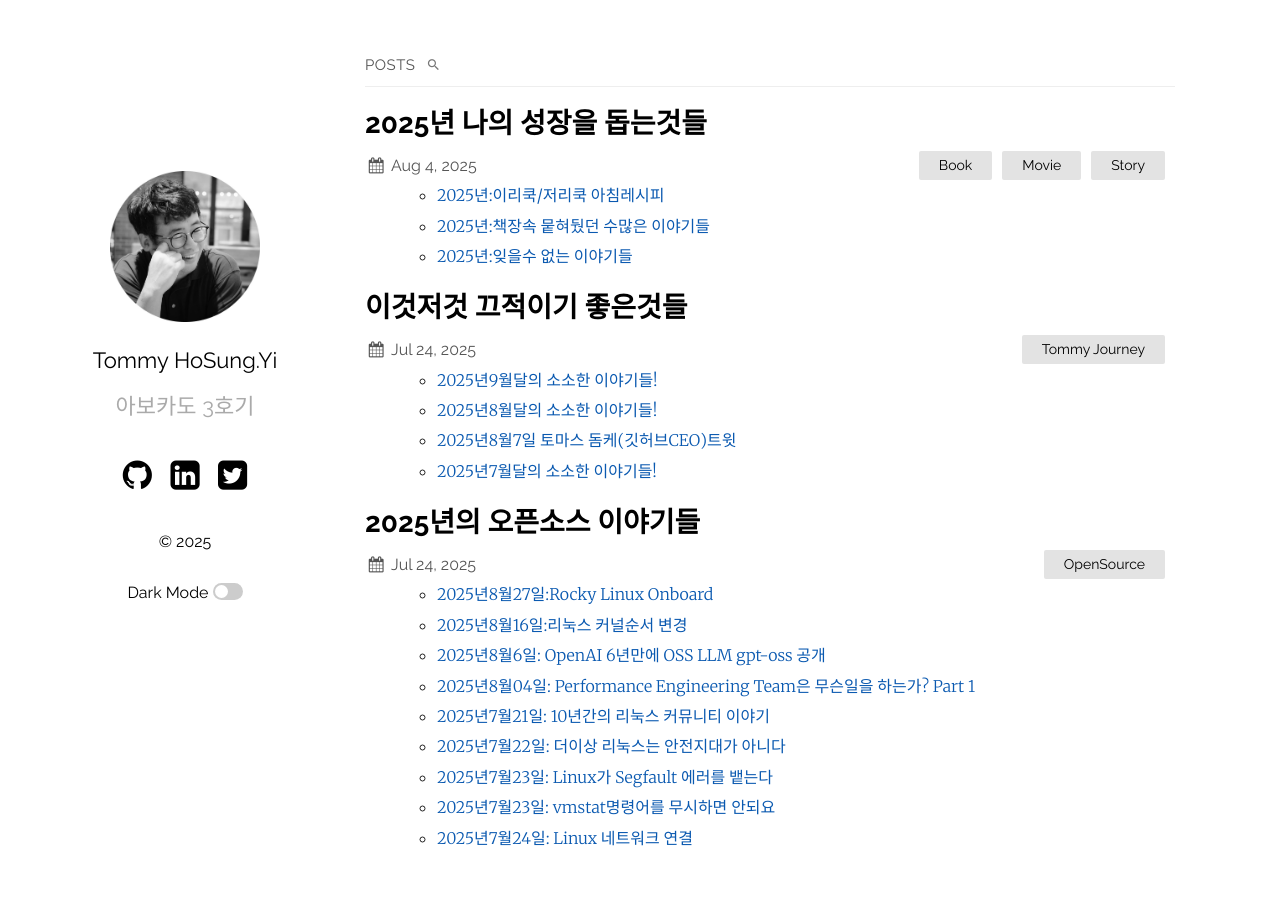
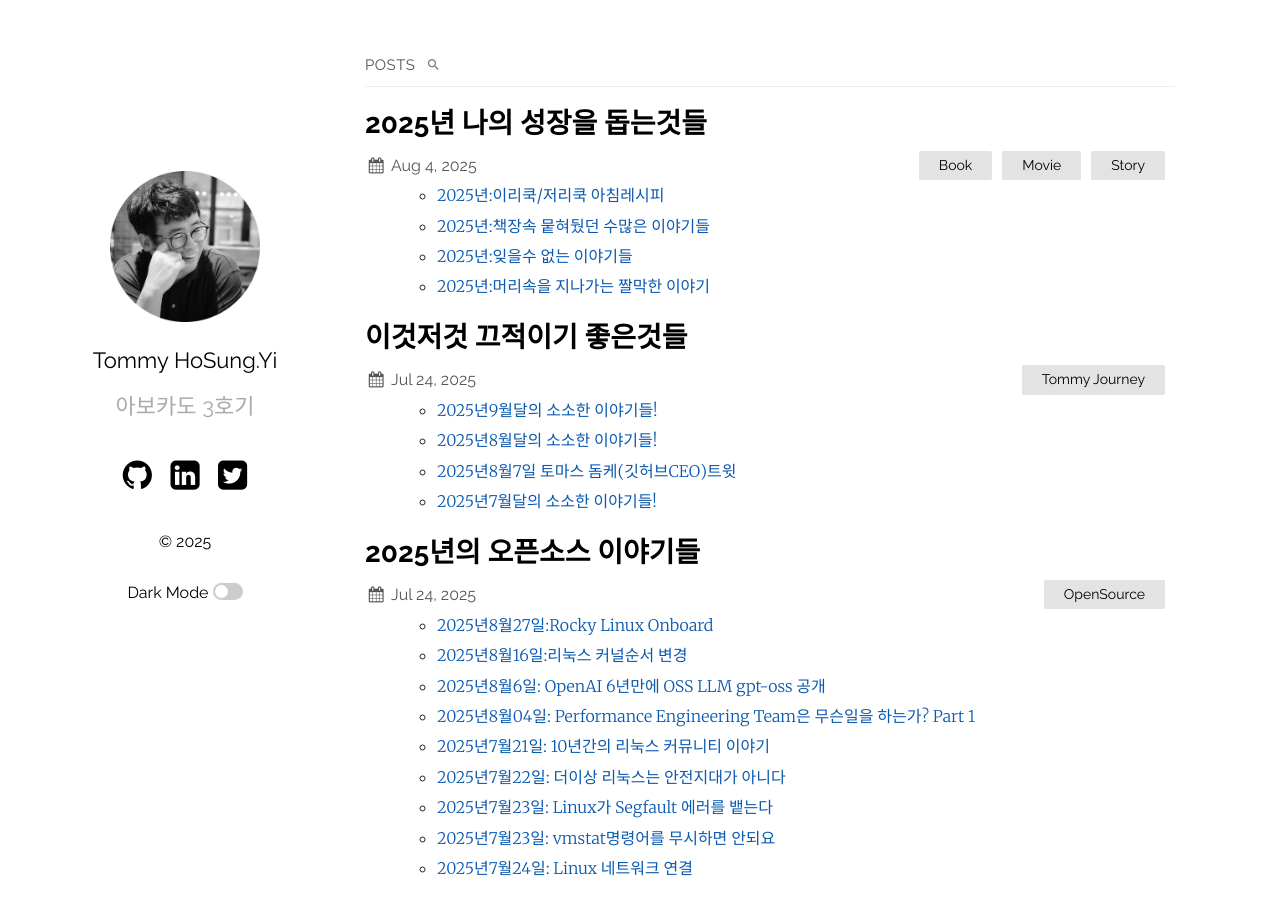
Before and after one commit to hslee77/hslee77.github.io, a Jekyll site: the page built from index.md, in a window 1280 px wide and 928 px high. Shown: the top 915 px of the window. Built offline with Jekyll 4.4.1, drawn with Linux system fonts in a browser that asks for light colours; part of the change alters nothing that is shown.

Commit message:
202509diary v1.0

```diff
--- a/_posts/2025-08-05-growth.md
+++ b/_posts/2025-08-05-growth.md
@@ -8,3 +8,4 @@ categories: [Book,Movie,Story]
 - [2025년:이리쿡/저리쿡 아침레시피](https://hslee77.github.io/wiki/memo/2025-09-06-cook.html)
 - [2025년:책장속 뭍혀뒀던 수많은 이야기들](https://hslee77.github.io/wiki/memo/2025-08-16-book.html)
 - [2025년:잊을수 없는 이야기들](https://hslee77.github.io/wiki/memo/2025-08-17-insight.html)
+- [2025년:머리속을 지나가는 짤막한 이야기](https://hslee77.github.io/wiki/memo/2025-09-06-diary.html)
--- /dev/null
+++ b/wiki/memo/2025-09-06-diary.md
@@ -0,0 +1,17 @@
+---
+layout: post
+title:  "짤막하고 보잘것 없는 한줄 이야기"
+date:   2025-09-06 09:06:36 +0900
+categories: [Tommy Journey, Diary]
+---
+
+[하고 싶었던 긴 이야기들 : 주섬 주섬..끄적끄적](https://2stepway.tistory.com/)
+
+------
+
+1. [2025년 무슨 생각을 하며 살았을까?](#1-2025년-지나갔던-단상들)
+
+### 1. 2025년 지나갔던 단상들
+
+- **2025년 9월4일:** 누군가에게 쏟아내는 은혜의 간증을 듣고 있는 사람들의 표정을 본적이 있나요?
+- **2025년 9월5일:** 자신에게 주어진 기적과 은혜의 재료들을 묵히고 익혀서 숙성 시킨후 **깨달음** 이라는 결과를 얻고 **겸손**이라는 태도로 발현되었을때 사람들은 그를 통해서 **예수**를 보게된다.
```
